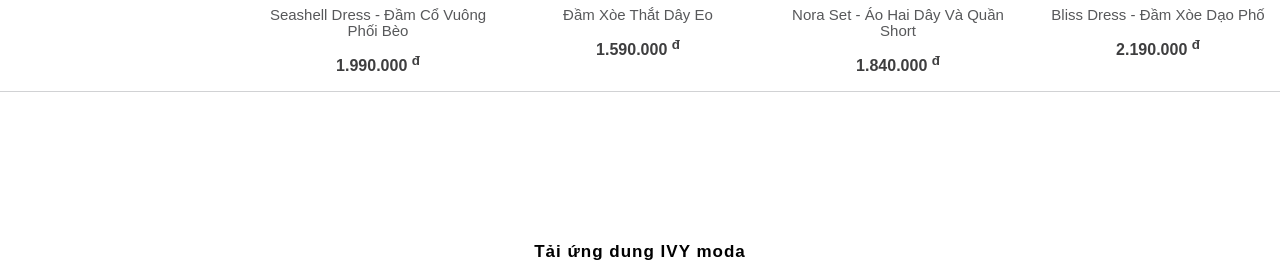
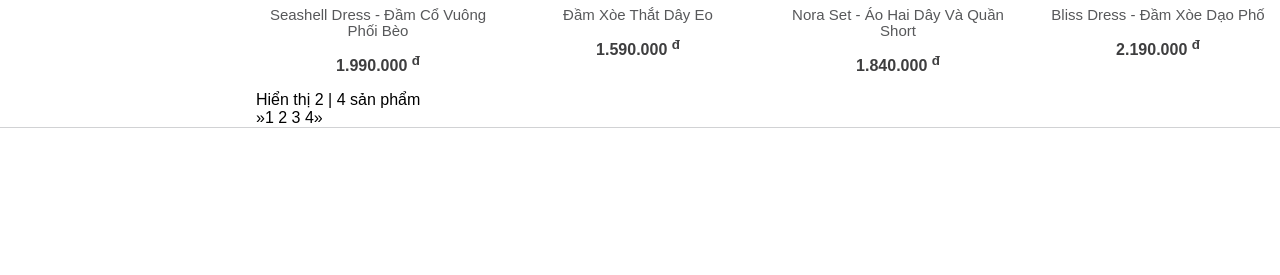
Before and after one commit to BFStReEt/PHP-Project, a plain HTML site: page giaodien/category.html in a window 1280 px wide. Shown: the part 1651-1926 px from the top of the page. Drawn offline with Linux system fonts and the light colour scheme.

Commit message:
Day-5 Giao diện trang bán hàng

```diff
--- a/giaodien/category.html
+++ b/giaodien/category.html
@@ -200,6 +200,14 @@
                             <p>2.190.000 <sup>đ</sup></p>
                         </div>
                     </div>
+                    <div class="category-right-bottom">
+                        <div class="category-right-bottom-items">
+                            <p>Hiển thị 2 <span>|</span> 4 sản phẩm</p>
+                        </div>
+                        <div class="category-right-bottom-items">
+                            <p><span>&#187;</span><span>1 2 3 4</span>&#187;</p>
+                        </div>
+                    </div>
                 </div>
             </div>
         </div>
```
